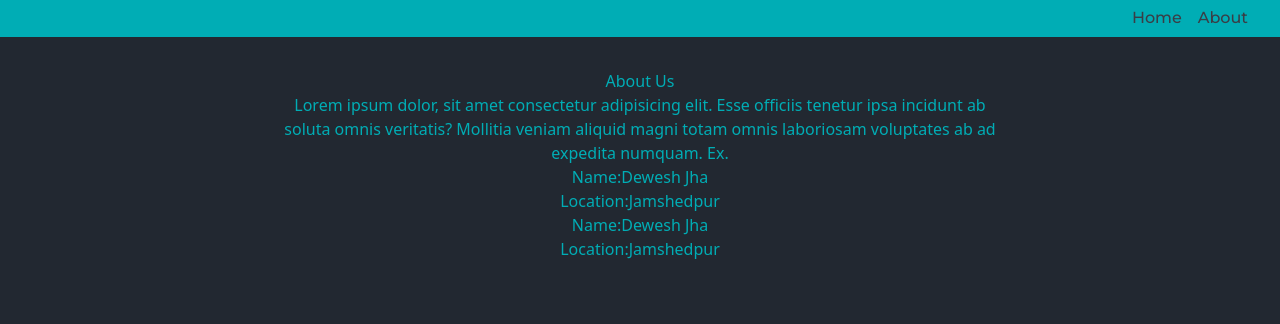
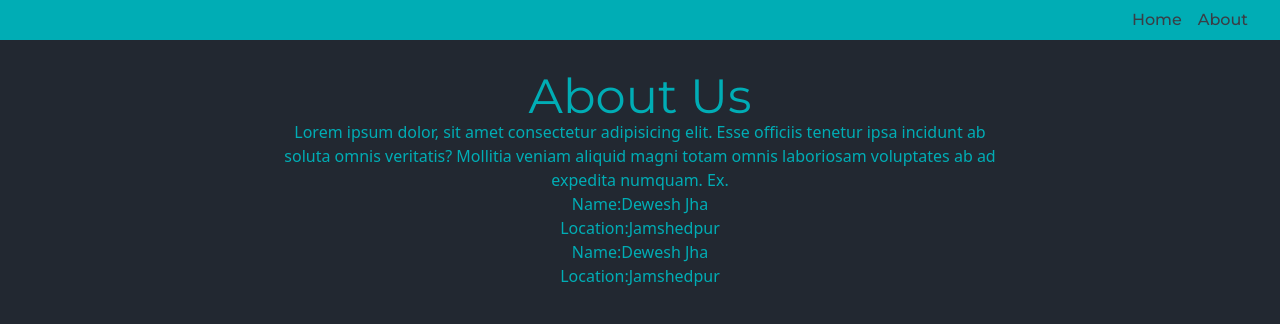
Before and after one commit to DeweshSoc/todo-react, a React (Create React App) app: page /about in a window 1280 px wide. Shown: the top 324 px of the page. Built offline with nearby package versions, Linux system fonts and the light colour scheme.

Commit message:
update to tailwind

```diff
--- a/src/App.css
+++ /dev/null
@@ -1,49 +0,0 @@
-
-.app {
-  width: 60%;
-  margin: 1rem auto;
-  text-align: center;
-  padding: 1rem;
-  border-radius: 10px;
-}
-
-
-.header{
-  font-family: "Montserrat";
-  font-size: 3rem;
-}
-
-.task-input{
-  padding: 1rem;
-  border-radius: 5px;
-  outline: none;
-  border: none;
-  font-family: "Roboto";
-  font-size: 1rem;
-
-}
-
-nav{
-
-  /* width: 95%; */
-  margin: 0 auto;
-  display: block;
-  background-color: #00ADB5;
-  color: #393E46;
-  font-family: 'Montserrat';
-  font-weight: 500;
-}
-
-nav > ul{
-  display: flex;
-  list-style: none;
-  justify-content: flex-end;
-  gap: 1rem;
-  padding: 0.4rem 2rem;
-}
-
-nav > ul > li > a{
-  text-decoration: none;
-  color: #393E46;
-
-}
--- a/src/App.tsx
+++ b/src/App.tsx
@@ -1,23 +1,23 @@
 import React from "react";
 import { createBrowserRouter, Outlet, Link } from "react-router-dom";
-import "./App.css";
+
 
 import { TaskList, AddTaskBtn, About, Error, Task } from "./components";
 
 export function App() {
   return (
     <>
-      <nav>
-        <ul>
+      <nav className="my-0 mx-auto block bg-primary text-primary-text font-montserrat font-medium">
+        <ul className="flex list-none justify-end gap-4 py-2 px-8">
           <li>
-            <Link to="/"> Home </Link>
+            <Link className="no-underline text-primary-text" to="/"> Home </Link>
           </li>
           <li>
             <Link to="/about"> About </Link>
           </li>
         </ul>
       </nav>
-      <div className="app">
+      <div className="w-3/5 my-4 mx-auto text-center p-4 rounded-md">
         <Outlet />
       </div>
     </>
--- a/src/components/About/About.tsx
+++ b/src/components/About/About.tsx
@@ -5,14 +5,14 @@ import UserClass from "./UserClass";
 export const About = () => {
   return (
     <>
-      <h1>About Us</h1>
+      <h1 className="font-montserrat text-5xl">About Us</h1>
       <p>
         Lorem ipsum dolor, sit amet consectetur adipisicing elit. Esse officiis
         tenetur ipsa incidunt ab soluta omnis veritatis? Mollitia veniam aliquid
         magni totam omnis laboriosam voluptates ab ad expedita numquam. Ex.
       </p>
-      <User name="Dewesh Jha" location="Jamshedpur"/>
-      <UserClass name="Dewesh Jha" location="Jamshedpur"/>
+      <User name="Dewesh Jha" location="Jamshedpur" />
+      <UserClass name="Dewesh Jha" location="Jamshedpur" />
     </>
   );
 };
--- a/src/components/Task/Task.tsx
+++ b/src/components/Task/Task.tsx
@@ -7,7 +7,9 @@ export const Task = () =>{
 
     return (
       <div>
-        <h1 className="header">ToDew : A simple todo list app</h1>
+        <h1 className="font-montserrat text-5xl">
+          ToDew : A simple todo list app
+        </h1>
         <h1>Task name</h1>
         <p>Task info - {taskId}</p>
       </div>
--- a/src/components/TaskList/Task.tsx
+++ b/src/components/TaskList/Task.tsx
@@ -62,12 +62,12 @@ const Task: React.FC<ITask> = ({ children, taskKey }) => {
   return (
     <>
       <div
-        className={optionData.show ? "context-menu" : "context-menu-hide"}
+        className={optionData.show ? "inline-block bg-[#ccc] p-4 rounded-md absolute" : "hidden"}
         style={{ left: optionData.pageX, top: optionData.pageY }}
       >
-        <ul>
+        <ul className="list-none">
           {optionData.options?.map((option) => (
-            <Link key={option.id} to={option.link}>
+            <Link className="no-underline text-black" key={option.id} to={option.link}>
               <li>{option.text}</li>
             </Link>
           ))}
@@ -77,7 +77,11 @@ const Task: React.FC<ITask> = ({ children, taskKey }) => {
       <li
         onClick={handleClicks}
         onContextMenu={handleClicks}
-        className={isDone ? "done" : ""}
+        className={
+          isDone
+            ? "bg-primary-text text-[#eeeeee] line-through hover:cursor-pointer active:animate-task-click active:select-none p-4 m-4 rounded-md"
+            : "bg-primary rounded-md text-primary-text font-roboto text-base p-4 m-4 hover:cursor-pointer active:animate-task-click active:select-none"
+        }
       >
         {children}
       </li>
--- a/src/components/TaskList/TaskFilter.tsx
+++ b/src/components/TaskList/TaskFilter.tsx
@@ -11,7 +11,7 @@ export const TaskFilter : React.FC<ITaskFilter> = ({ filterListHandler }) => {
   return (
     <div className="mt-6 mx-0 mb-0">
       <input
-        className="task-input"
+        className="p-4 rounded-md outline-none border-none font-roboto text-base text-primary-text"
         type="text"
         name="task-input"
         id="task-input"
--- a/src/components/TaskList/TaskList.css
+++ /dev/null
@@ -1,89 +0,0 @@
-.task-list{
-    margin-top: 3rem;
-}
-
-.task-list > ul{
-    list-style: none;
-    max-width: 510px;
-    margin: 1rem auto;
-    width: 100%;
-}
-
-.task-list > ul > li{
-    background-color: #00ADB5;
-    border-radius: 5px;
-    color: #393E46;
-    font-family: "Roboto";
-    font-size: 1.1rem;
-    padding: 1rem;
-    margin: 1rem;
-}
-
-.task-list > ul > li:hover{
-    cursor: pointer;
-    /* animation: task-hover 1s cubic-bezier(0.075, 0.82, 0.165, 1); */
-    /* transform: scale(1.025); */
-}
-
-.task-list > ul > li:active {
-    animation: task-click 1s cubic-bezier(0.075, 0.82, 0.165, 1);
-    user-select: none;
-}
-
-.task-list > ul > .done {
-    background-color: #393E46;
-    color: #EEEEEE;
-    text-decoration: line-through;
-}
-
-
-.context-menu{
-    display: inline-block;
-    background-color: #ccc;
-    padding: 1rem;
-    border-radius: 5px;
-    position: absolute;
-}
-
-.context-menu-hide{
-    display: none;
-}
-
-.context-menu > ul{
-    list-style: none;
-}
-
-.context-menu > ul > a{
-    text-decoration: none;
-    color: #000;
-}
-
-
-
-
-
-
-
-
-
-
-
-/* @keyframes task-hover {
-    from {
-        transform: scale(1);
-    }
-    to {
-        transform: scale(1.025);
-    }
-} */
-
-@keyframes task-click {
-    from {
-        transform: scale(1);
-        /* font-size: 1.1rem; */
-    }
-    to {
-        transform: scale(0.98);
-
-    }
-}
--- a/src/components/TaskList/TaskList.tsx
+++ b/src/components/TaskList/TaskList.tsx
@@ -1,4 +1,4 @@
-import "./TaskList.css";
+
 // import {default as data} from "../../data.json"
 
 import Task from "./Task";
@@ -26,10 +26,10 @@ export const TaskList = () => {
     <ShimmerTaskList />
   ) : (
     <>
-      <h1 className="header">ToDew : A simple todo list app</h1>
+      <h1 className="font-montserrat text-5xl">ToDew : A simple todo list app</h1>
       <TaskFilter filterListHandler={filterTaskList}></TaskFilter>
-      <div className="task-list">
-        <ul>
+      <div className="mt-12">
+        <ul className="list-none max-w-[510px] my-4 mx-auto w-full">
           {todos.map((task) => {
             return (
               <Task taskKey={task.id} key={task.id}>
```
